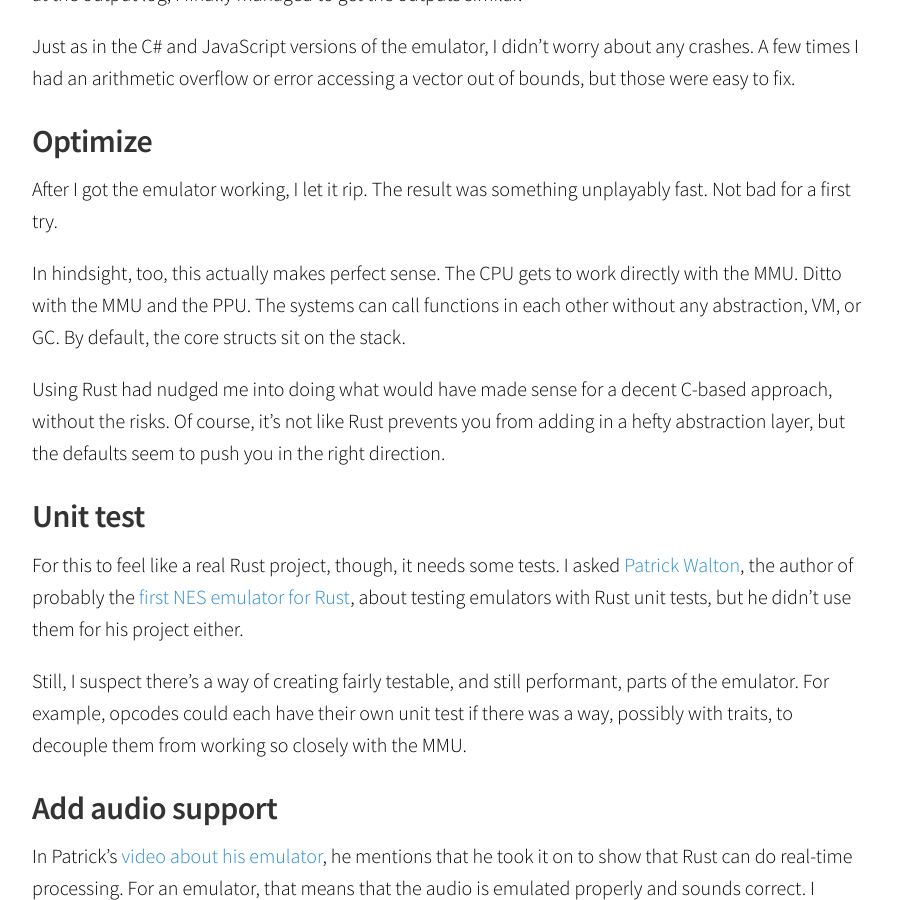
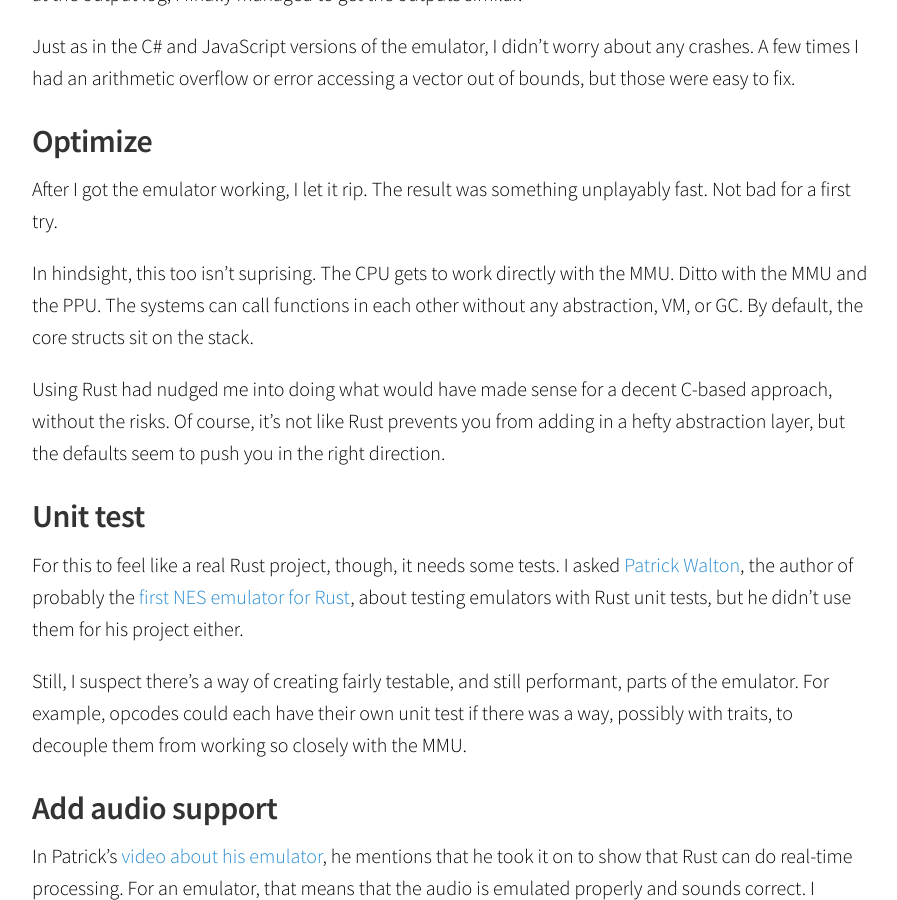
Before and after one commit to sophiajt/jntrnr.github.io, a Jekyll site: the page built from _posts/2015-11-20-convert-csharp-to-rust.md, in a window 1280 px wide and 900 px high, scrolled down 5817 px. Shown: the whole window, without its empty margins (188-1085 px from the left). Built offline with Jekyll 4.4.1, drawn with Linux system fonts in a browser that asks for light colours; Markdown is read by kramdown in place of the engine named in the settings.

Commit message:
Update 2015-11-20-convert-csharp-to-rust.md

```diff
--- a/_posts/2015-11-20-convert-csharp-to-rust.md
+++ b/_posts/2015-11-20-convert-csharp-to-rust.md
@@ -166,7 +166,7 @@ Just as in the C# and JavaScript versions of the emulator, I didn't worry about
 
 After I got the emulator working, I let it rip.  The result was something unplayably fast.  Not bad for a first try.
 
-In hindsight, too, this actually makes perfect sense.  The CPU gets to work directly with the MMU.  Ditto with the MMU and the PPU.  The systems can call functions in each other without any abstraction, VM, or GC.  By default, the core structs sit on the stack.
+In hindsight, this too isn't suprising.  The CPU gets to work directly with the MMU.  Ditto with the MMU and the PPU.  The systems can call functions in each other without any abstraction, VM, or GC.  By default, the core structs sit on the stack.
 
 Using Rust had nudged me into doing what would have made sense for a decent C-based approach, without the risks.  Of course, it's not like Rust prevents you from adding in a hefty abstraction layer, but the defaults seem to push you in the right direction.
 
```
